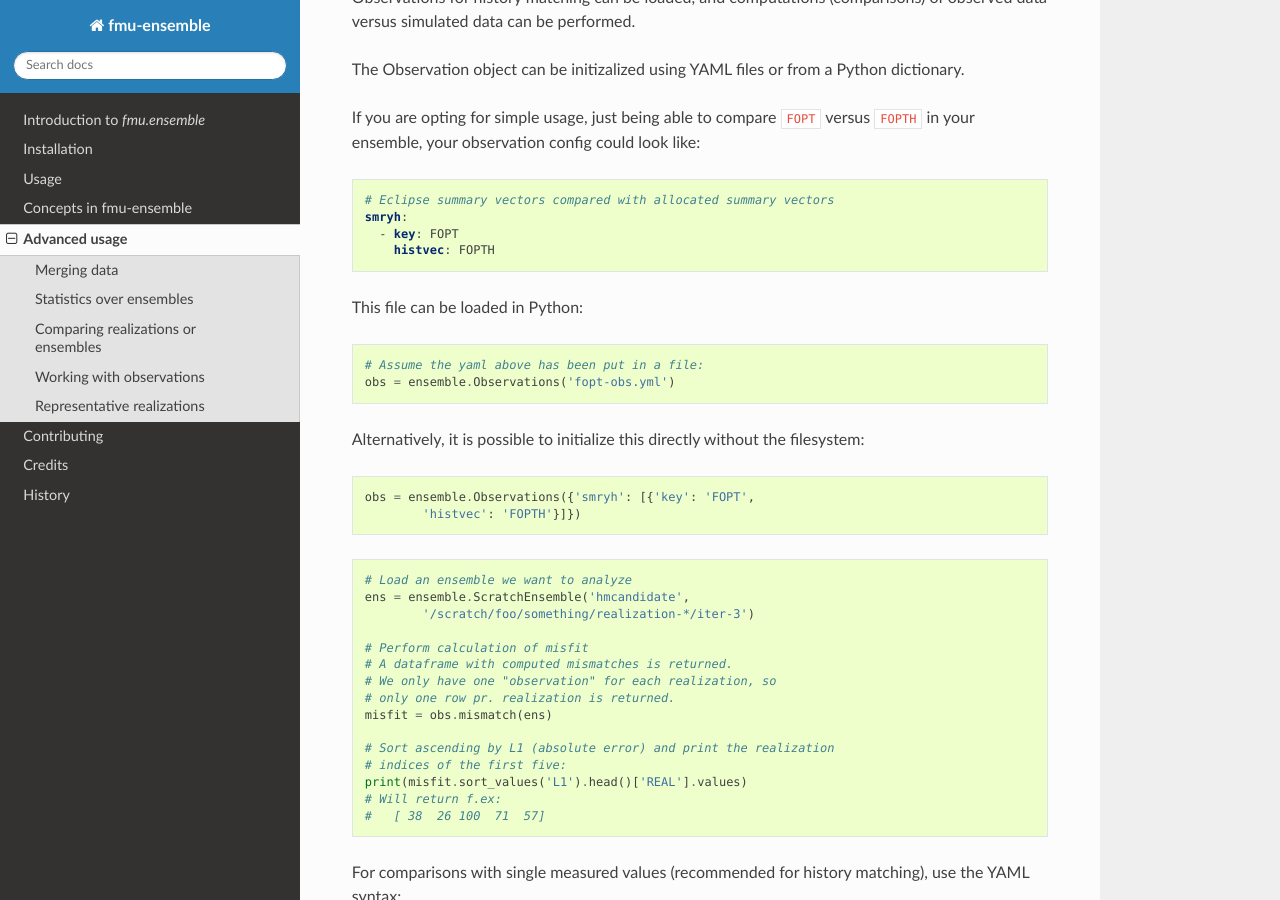
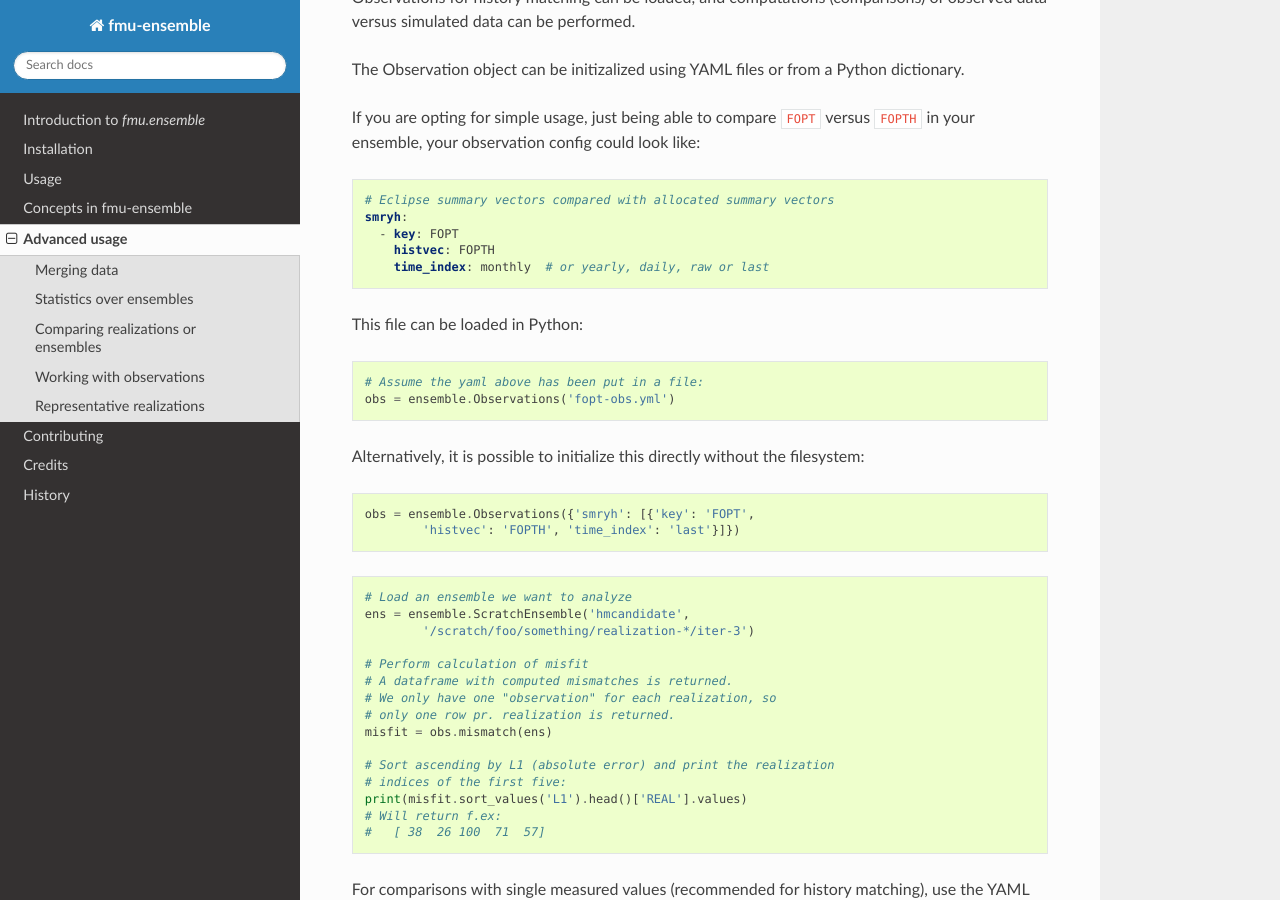
Before and after one commit to equinor/fmu-ensemble, a Sphinx documentation site: the page built from docs/advancedusage.rst, in a window 1280 px wide and 900 px high, scrolled down 2198 px. Built offline with Sphinx 7.4.7 and the Read the Docs theme 2.0.0, drawn with Linux system fonts in a browser that asks for light colours; pages that are not in the unit, such as notebooks, are missing from menus.

Commit message:
Update docs with time_index for smryh

```diff
--- a/docs/advancedusage.rst
+++ b/docs/advancedusage.rst
@@ -130,6 +130,7 @@ like:
     smryh:
       - key: FOPT
         histvec: FOPTH
+        time_index: monthly  # or yearly, daily, raw or last
 
 This file can be loaded in Python:
 
@@ -143,7 +144,7 @@ Alternatively, it is possible to initialize this directly without the filesystem
 .. code-block:: python
 
     obs = ensemble.Observations({'smryh': [{'key': 'FOPT',
-            'histvec': 'FOPTH'}]})
+            'histvec': 'FOPTH', 'time_index': 'last'}]})
 
 
 .. code-block:: python
```
